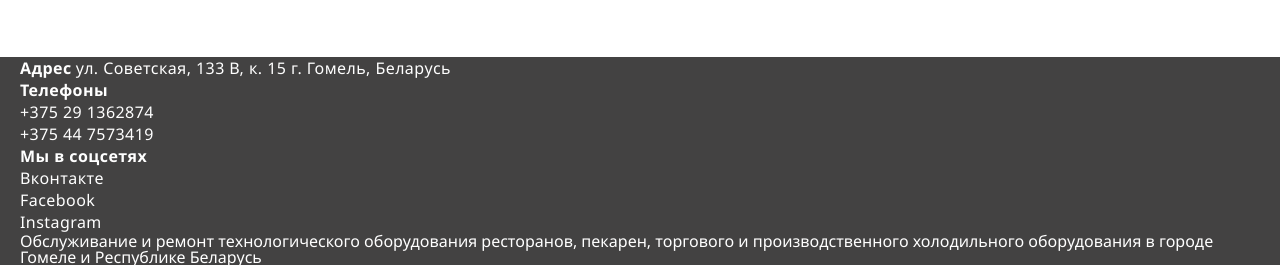
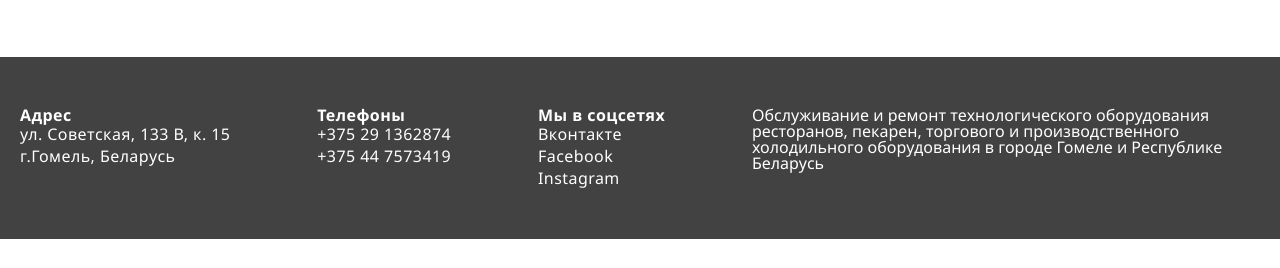
Before and after one commit to alenushka-jpg/techno-sk, a website: page source/index.html in a window 1280 px wide. Shown: the part 1777-2045 px from the top of the page. After the commit the page ends 2016 px from the top, so only its background shows below. Drawn offline with nearby package versions, Linux system fonts and the light colour scheme; files that its build step writes are made by us from their sources; files whose address does not match are found by name.

Commit message:
Adds styles to the footer page

```diff
--- a/source/index.html
+++ b/source/index.html
@@ -139,8 +139,8 @@
       <div class="page-footer__address">
         <span class="page-footer__subtitle">Адрес</span>
         <a href="">
-          ул. Советская, 133 В, к. 15
-          г. Гомель, Беларусь
+          ул. Советская, 133 В, к. 15<br>
+          г.Гомель, Беларусь
         </a>
       </div>
       <div class="page-footer__tel">
--- a/source/sass/blocks/page-footer.scss
+++ b/source/sass/blocks/page-footer.scss
@@ -1,5 +1,13 @@
 .page-footer {
   background-color: $basic-grey;
+}
+
+.page-footer__container {
+  display: grid;
+  grid-template-columns: max-content max-content max-content 508px;
+  justify-content: space-between;
+  padding-top: 50px;
+  padding-bottom: 50px;
 }
 
 .page-footer ul {
@@ -17,6 +25,7 @@
 }
 
 .page-footer__subtitle {
+  display: block;
   font-weight: 700;
   letter-spacing: 0.44px;
 }
```
